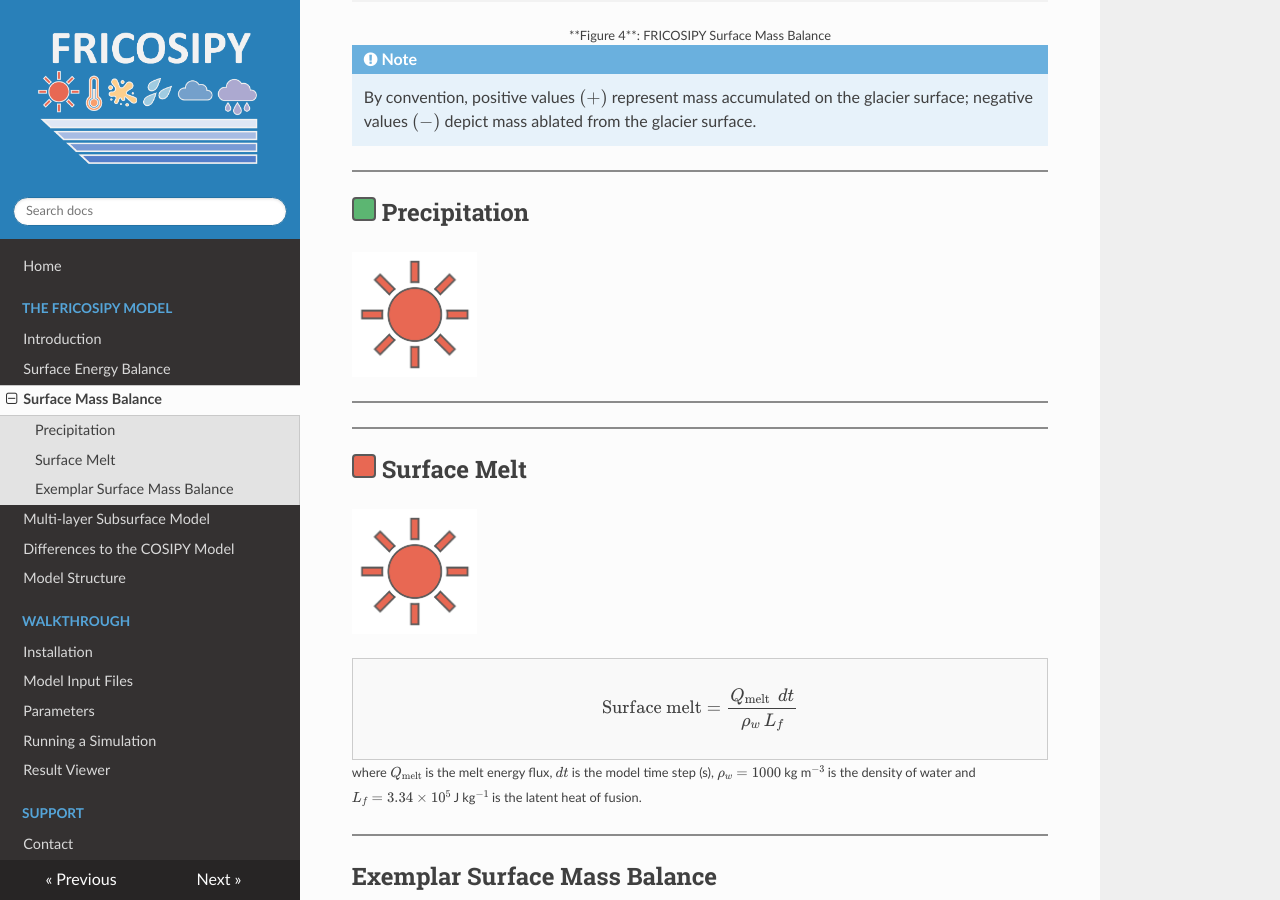
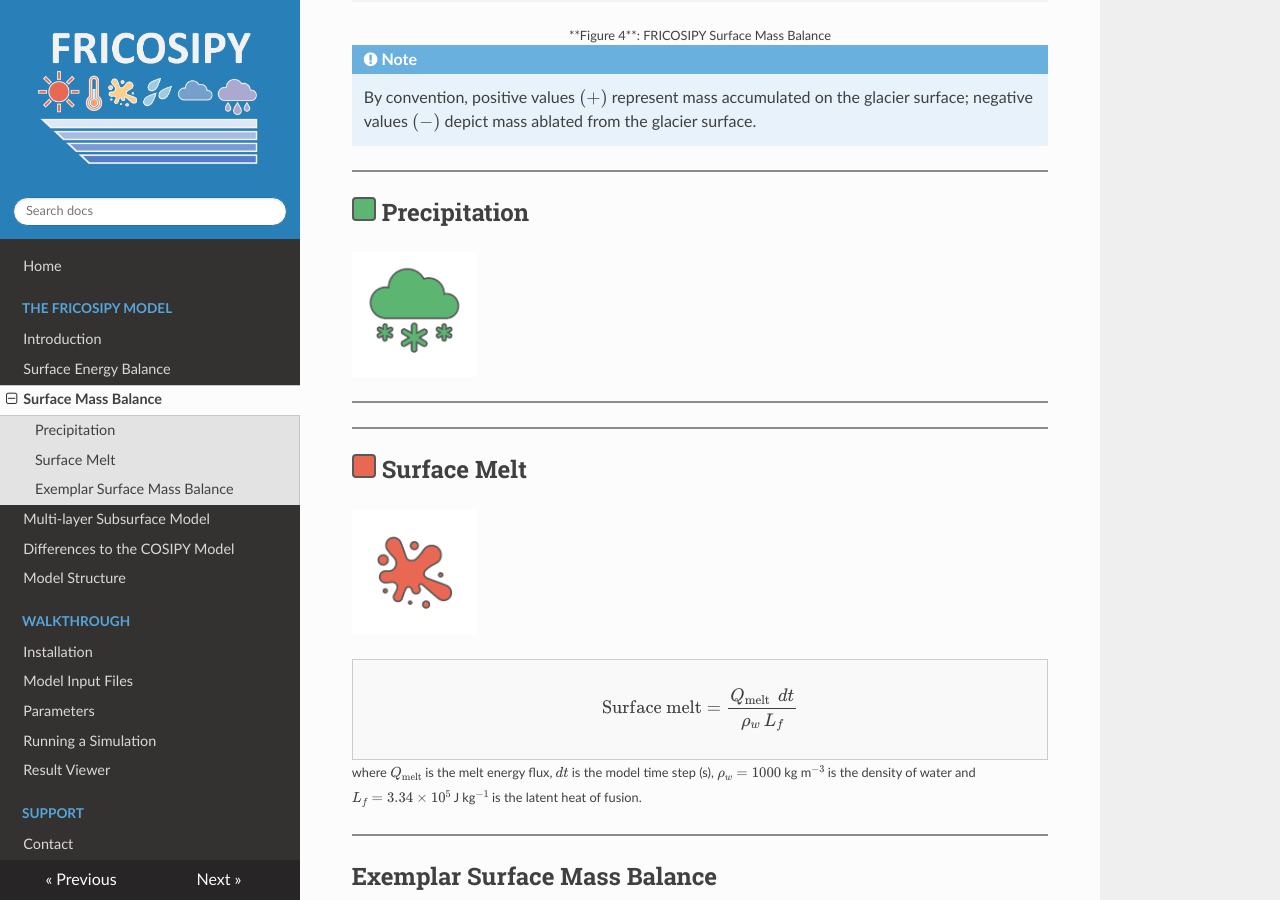
Before and after one commit to MarcusGastaldello/FRICOSIPY, an MkDocs documentation site: the page built from docs/surface_mass_balance.md, in a window 1280 px wide and 900 px high, scrolled down 738 px. Built offline with MkDocs 1.6.1, drawn with Linux system fonts in a browser that asks for light colours.

Commit message:
Update images for Precipitation and Surface Melt sections

```diff
--- a/docs/surface_mass_balance.md
+++ b/docs/surface_mass_balance.md
@@ -26,7 +26,7 @@
 
 ## <span style="display: inline-block; width: 1em; height: 1em;background-color: #5cb672; border: 2px solid #595959; border-radius: 4px; "></span>  Precipitation
 
-![Alt text](icons/Shortwave.png){width="125px" align=left}
+![Alt text](icons/Precipitation.png){width="125px" align=left}
 
 <br style="clear: both;" />
 
@@ -38,7 +38,7 @@
 
 ## <span style="display: inline-block; width: 1em; height: 1em;background-color: #E86853; border: 2px solid #595959; border-radius: 4px; "></span>  Surface Melt
 
-![Alt text](icons/Shortwave.png){width="125px" align=left}
+![Alt text](icons/Surface_Melt.png){width="125px" align=left}
 
 <br style="clear: both;" />
 
```
